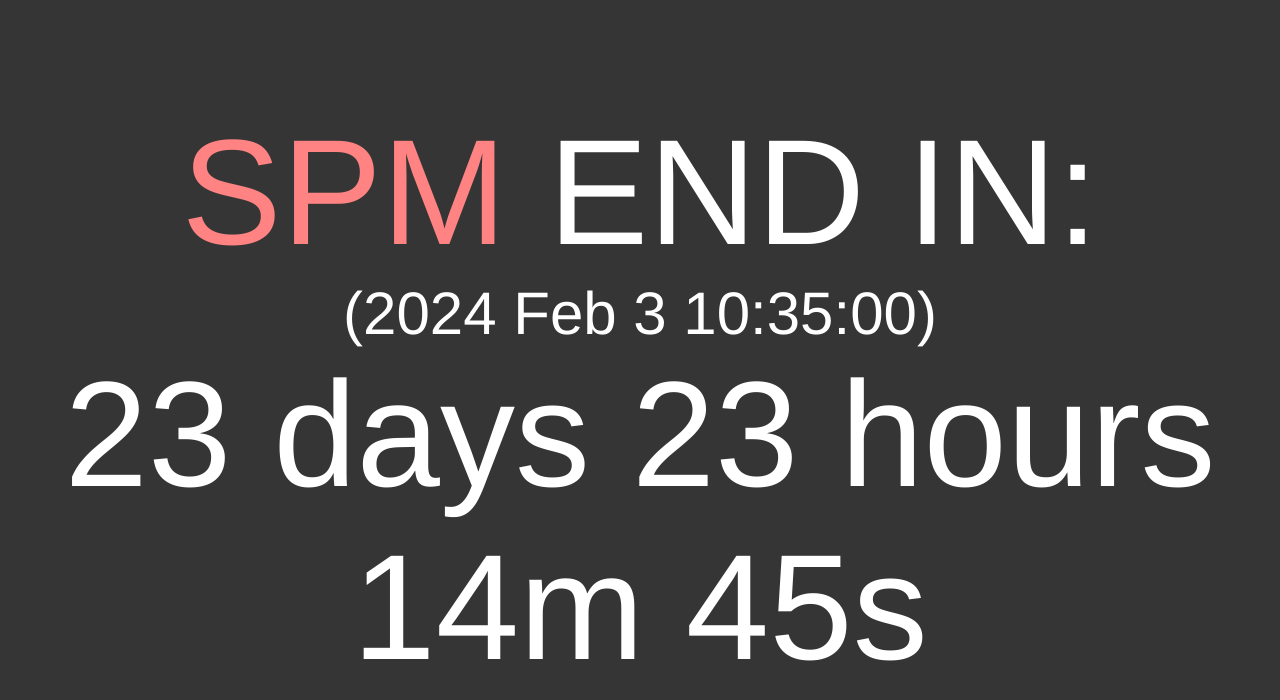
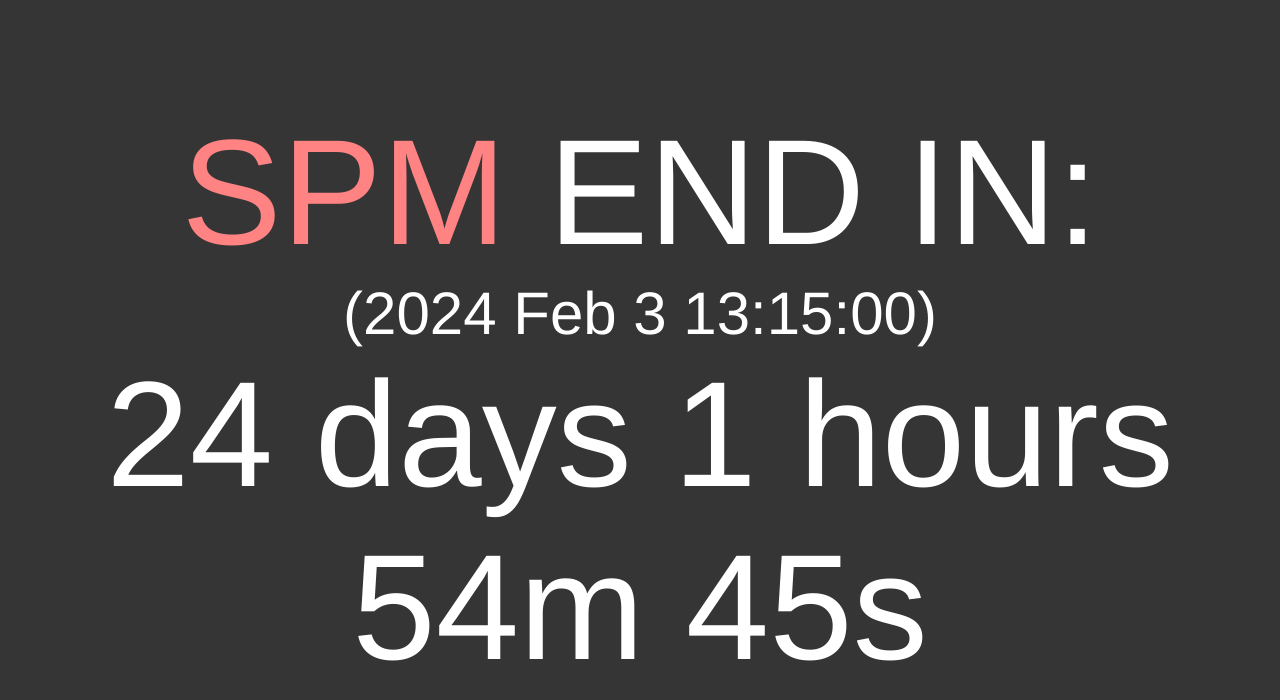
Before and after one commit to MM079487/animalbot, a website: page public/countdown/index.html in a window 1280 px wide. Drawn offline with Linux system fonts and the light colour scheme.

Commit message:
- changed countdown time to 1:15 instead of 10:35

```diff
--- a/public/countdown/index.html
+++ b/public/countdown/index.html
@@ -9,7 +9,7 @@
 <body>
     <div class="box">
         <div class="title"><a style="color: rgb(255, 131, 131);">SPM</a> END IN:</div>
-        <div class="targetDate">(2024 Feb 3 10:35:00)</div>
+        <div class="targetDate">(2024 Feb 3 13:15:00)</div>
         <div id="timer">- days - hours - m - s</div>
     </div>
 </body>
--- a/public/countdown/script.js
+++ b/public/countdown/script.js
@@ -1,5 +1,5 @@
 // Set the date we're counting down to
-var countDownDate = new Date("Feb 3, 2025 10:35:00").getTime();
+var countDownDate = new Date("Feb 3, 2025 13:15:00").getTime();
 
 // Update the count down every 1 second
 var x = setInterval(function() {
```
